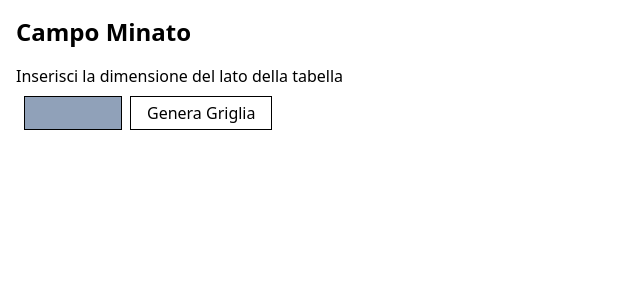
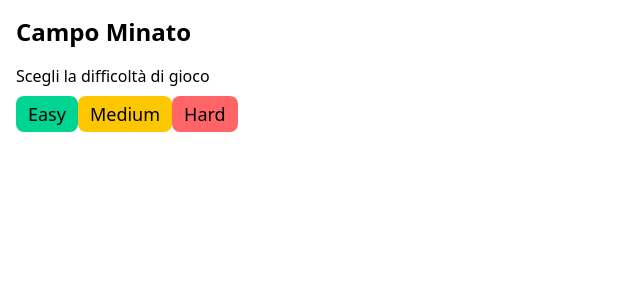
Before and after one commit to federicodececco/campo-minato, a Next.js app in the folder campo-minato/: page / in a window 1280 px wide. Shown: the top 300 px of the page, without its empty margins (0-640 px from the left). Built offline with nearby package versions, Linux system fonts and the light colour scheme; no server answers.

Commit message:
added: difficulties

```diff
--- /dev/null
+++ b/campo-minato/src/components/Buttons.tsx
@@ -0,0 +1,34 @@
+interface ButtonStyle {
+  color: string;
+  value: string;
+  isActive: boolean;
+  onClick?: () => void;
+}
+
+export default function Buttons({
+  color,
+  value,
+  isActive,
+  onClick,
+}: ButtonStyle) {
+  const baseClasses = "px-3 py-1 text-lg duration-400 rounded-lg text-black";
+
+  const getColorClasses = () => {
+    switch (color) {
+      case "green":
+        return "bg-emerald-400 hover:bg-emerald-700 hover:text-white";
+      case "yellow":
+        return "bg-yellow-400 hover:bg-yellow-700 hover:text-white";
+      case "red":
+        return "bg-red-400 hover:bg-red-700 hover:text-white";
+      default:
+        return "bg-gray-400 hover:bg-gray-700 hover:text-white";
+    }
+  };
+
+  return (
+    <button className={`${baseClasses} ${getColorClasses()}`} onClick={onClick}>
+      {value}
+    </button>
+  );
+}
--- a/campo-minato/src/components/GridForm.tsx
+++ b/campo-minato/src/components/GridForm.tsx
@@ -4,10 +4,12 @@ import { useState } from "react";
 import { generateGrid, Casella, Grid, Settings } from "@/lib/gridUtils";
 import GridComponent from "./Grid";
 import { useGameStateContext } from "@/context/GameStateContext";
+import Buttons from "./Buttons";
 export default function GridForm() {
   const [formData, setFormData] = useState({
     length: 0,
   });
+  const [dimension, setDimension] = useState(0);
   const { resetGameState, setSettings, grid, setGrid, gameResetKey } =
     useGameStateContext();
 
@@ -24,36 +26,49 @@ export default function GridForm() {
   function handleSubmit(e) {
     e.preventDefault();
     resetGameState();
-    const length = formData.length;
+    const length = dimension;
     const newGrid = new Grid(length);
     const displayGrid = generateGrid(newGrid);
     const set = new Settings(length, "easy");
     setSettings(set);
     setGrid(displayGrid);
   }
+  const handleEasyClick = () => {
+    setDimension(10);
+  };
+  const handleMediumClick = () => {
+    setDimension(15);
+  };
 
+  const handleHardClick = () => {
+    setDimension(20);
+  };
   return (
     <div className="relative">
       <form onSubmit={handleSubmit} className="mb-4">
         <label htmlFor="length" className="block mb-2">
-          Inserisci la dimensione del lato della tabella
+          Scegli la difficoltà di gioco
         </label>
-        <input
-          type="number"
-          name="length"
-          id="length"
-          min="3"
-          max="20"
-          required
-          className="border border-black text-black bg-slate-400 mx-2 px-2 py-1"
-          onChange={handleInputChange}
-        />
-        <button
-          type="submit"
-          className="border border-black text-black px-4 py-1 hover:bg-black hover:text-black"
-        >
-          Genera Griglia
-        </button>
+
+        <Buttons
+          color={"green"}
+          value={"Easy"}
+          isActive={false}
+          onClick={handleEasyClick}
+        ></Buttons>
+
+        <Buttons
+          color={"yellow"}
+          value={"Medium"}
+          isActive={false}
+          onClick={handleMediumClick}
+        ></Buttons>
+        <Buttons
+          color={"red"}
+          value={"Hard"}
+          isActive={false}
+          onClick={handleHardClick}
+        ></Buttons>
       </form>
       {grid && <GridComponent grid={grid} key={gameResetKey} />}
     </div>
--- a/campo-minato/src/pages/HomePage.tsx
+++ b/campo-minato/src/pages/HomePage.tsx
@@ -22,7 +22,7 @@ export default function HomePage() {
           onClose={handleClosePopUp}
         ></EndPopUp>
       )}
-      <div className="mx-auto p-4">
+      <div className="mx-auto p-4 w-screen">
         <h1 className="text-2xl font-bold mb-4">Campo Minato</h1>
 
         <GridForm></GridForm>
```
